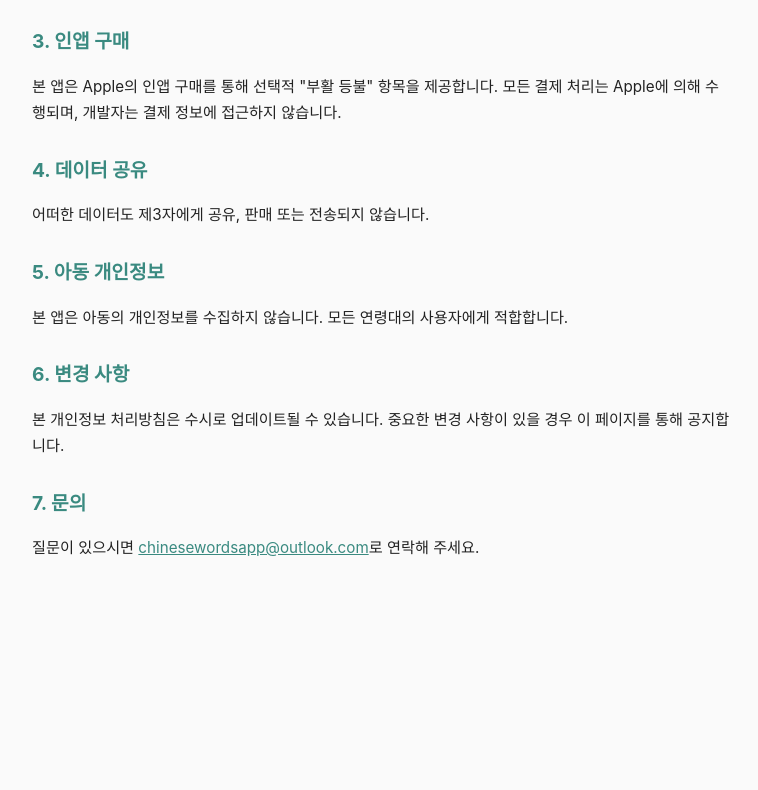
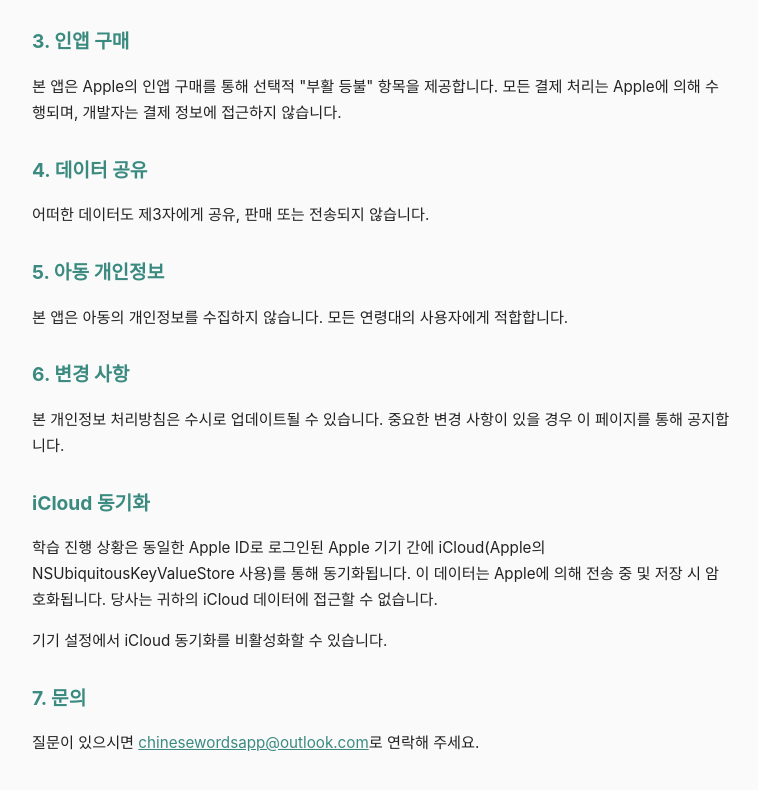
Before and after one commit to baigouda/kor-hsk-support, a plain HTML site: page privacy.html in a window 1280 px wide. Shown: the part 394-1184 px from the top of the page, without its empty margins (258-1016 px from the left). Before the commit the page ends 994 px from the top, so only its background shows below. Drawn offline with Linux system fonts and the light colour scheme.

Commit message:
Update content for App Store submission

```diff
--- a/privacy.html
+++ b/privacy.html
@@ -35,6 +35,10 @@
 <h2>6. 변경 사항</h2>
 <p>본 개인정보 처리방침은 수시로 업데이트될 수 있습니다. 중요한 변경 사항이 있을 경우 이 페이지를 통해 공지합니다.</p>
 
+<h2>iCloud 동기화</h2>
+<p>학습 진행 상황은 동일한 Apple ID로 로그인된 Apple 기기 간에 iCloud(Apple의 NSUbiquitousKeyValueStore 사용)를 통해 동기화됩니다. 이 데이터는 Apple에 의해 전송 중 및 저장 시 암호화됩니다. 당사는 귀하의 iCloud 데이터에 접근할 수 없습니다.</p>
+<p>기기 설정에서 iCloud 동기화를 비활성화할 수 있습니다.</p>
+
 <h2>7. 문의</h2>
 <p>질문이 있으시면 <a href="mailto:chinesewordsapp@outlook.com">chinesewordsapp@outlook.com</a>로 연락해 주세요.</p>
 </body>
```
Also changed, not shown: support.html (+5 -0 lines).
